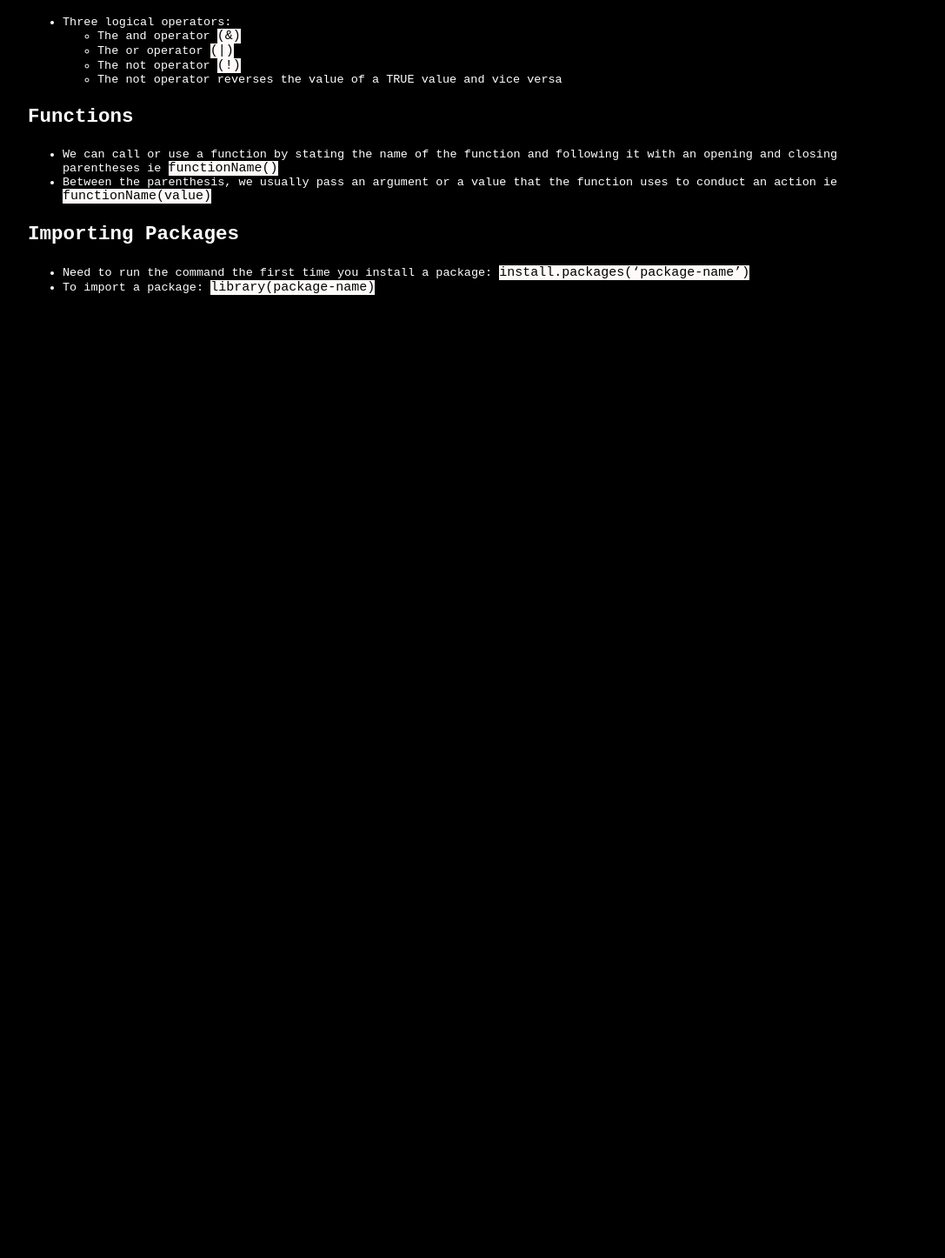
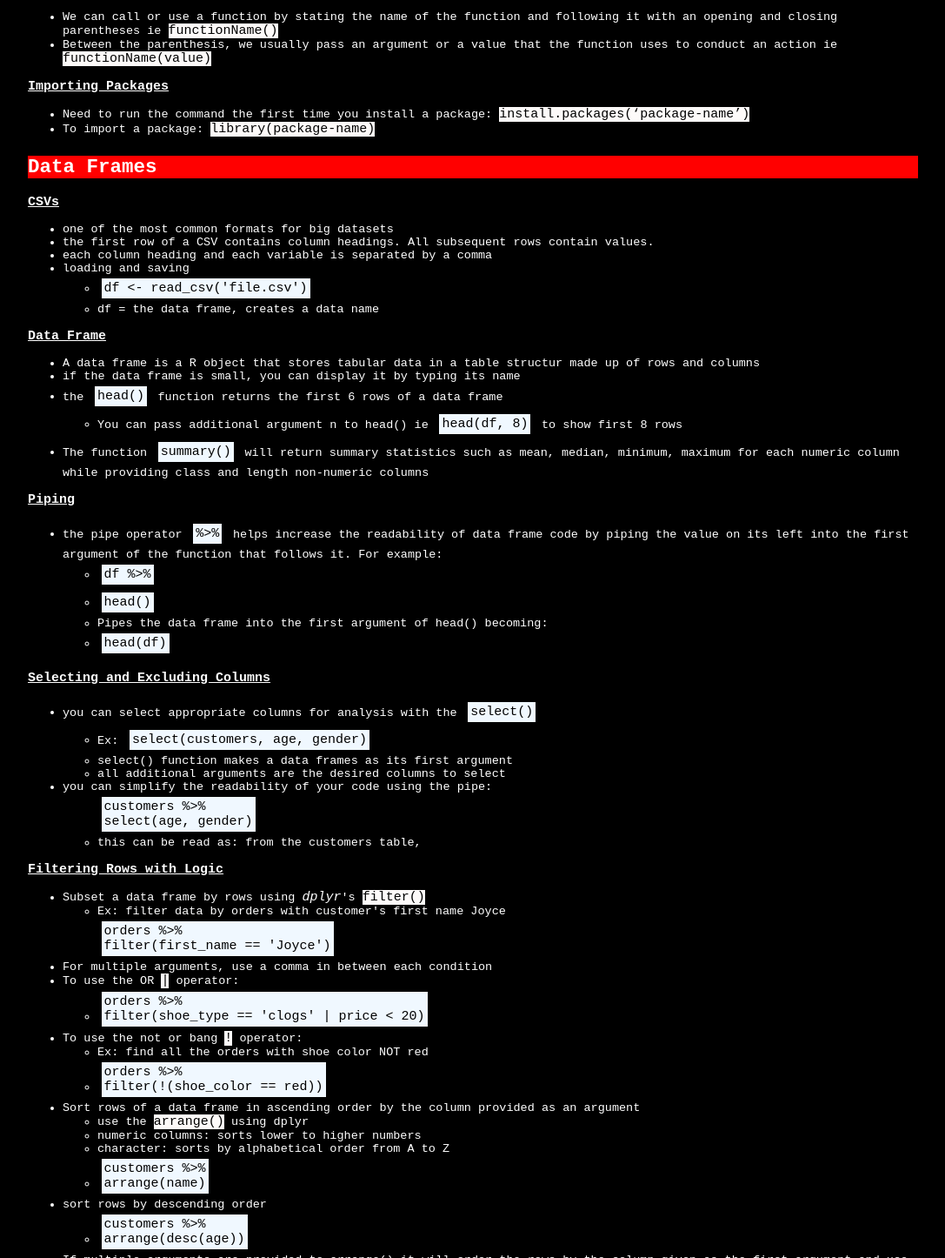
Before and after one commit to iamtherookie/learnR, a plain HTML site: page index.html in a window 1280 px wide. Shown: the part 1354-2800 px from the top of the page at 87% size, without its empty margins (96-1183 px from the left). Before the commit the page ends 1718 px from the top, so only its background shows below. Drawn offline with Linux system fonts and the light colour scheme.

Commit message:
update with new notes

```diff
--- a/index.html
+++ b/index.html
@@ -12,21 +12,15 @@
     <div id="toc-container">
       <p class="toc-title">Contents</p>
       <ul class="toc-list">
-        <li><a href="#basics">Basics</a></li>
-        <li><a href="#data-types">Data Types</a></li>
-        <li><a href="#variables">Variables</a></li>
-        <li><a href="#vectors">Vectors</a></li>
-        <li><a href="#conditionals">Conditionals</a></li>
-        <li><a href="#logical-operators">Logical Operators</a></li>
-        <li><a href="#functions">Functions</a></li>
-        <li><a href="#importing-packages">Importing Packages</a></li>
+        <li><a href="#intro">Introduction</a></li>
+        <li><a href="#data-frames">Data Frames</a></li>
       </ul>
     </div>
 
 
-    <!-- notes section -->
-
-    <h3 id="basics">Basics</h3>
+    <!-- Introduction section -->
+    <h2 id="intro">Introduction</h2>
+    <h3>Basics</h3>
     <ul>
       <li>File type: .rmd</li>
       <li>
@@ -41,7 +35,14 @@
       <li>Use “#” for making a comment</li>
     </ul>
 
-    <h3 id="data-types">Data Types</h3>
+    <h3>Libraries</h3>
+    <ul>
+      <li>dplyr</li>
+      <li>readr</li>
+      <li>tidyverse</li>
+    </ul>
+
+    <h3>Data Types</h3>
     <ul>
       <li>
         Numeric: Any number with or without a decimal point: 23, 0.23, and the
@@ -67,14 +68,14 @@
       </li>
     </ul>
 
-    <h3 id="variables">Variables</h3>
+    <h3>Variables</h3>
     <ul>
       <li>Variables allows us to store information and associate that information with a name</li>
       <li>Assign variables with an arrow sign (a carat and a dash) <-
         <p><code>Ex: full_name <- “First Last”</code></li></p>
     </ul>
 
-    <h3 id="vectors">Vectors</h3>
+    <h3>Vectors</h3>
     <ul>
       <li>List like structure</li>
       <ul><li><code>Ex: spring_months <- c(“March”, “April”, “May”, “June”) </code></li></ul>
@@ -92,7 +93,7 @@
 
     </ul>
 
-    <h3 id="conditionals">Conditionals</h3>
+    <h3>Conditionals</h3>
     <ul>
       <li>Run a task based on certain conditions</li>
       <li>If/Else statements are helpful:</li>
@@ -103,7 +104,7 @@
       }</code></pre>
     </ul>
 
-    <h3 id="logical-operators">Logical Operators</h3>
+    <h3>Logical Operators</h3>
     <ul>
       <li>Three logical operators:</li>
       <ul><li>The and operator <span>(&)</span></li>
@@ -113,13 +114,13 @@
       </ul>
     </ul>
 
-    <h3 id="functions">Functions</h3>
+    <h3>Functions</h3>
     <ul>
       <li>We can call or use a function by stating the name of the function and following it with an opening and closing parentheses ie <span>functionName()</span></li>
       <li>Between the parenthesis, we usually pass an argument or a value that the function uses to conduct an action ie <span>functionName(value)</span></li>
     </ul>
 
-    <h3 id="importing-packages">Importing Packages</h3>
+    <h3>Importing Packages</h3>
     <ul>
       <li>Need to run the command the first time you install a package:
           <span>install.packages(‘package-name’)</span></li>
@@ -127,5 +128,101 @@
           <span>library(package-name)</span></li>
     </ul>
 
+    <!-- data frames notes -->
+    <h2 id="data-frames">Data Frames</h2>
+
+    <h3>CSVs</h3>
+    <ul>
+      <li>one of the most common formats for big datasets</li>
+      <li>the first row of a CSV contains column headings. All subsequent rows contain values.</li>
+      <li>each column heading and each variable is separated by a comma</li>
+      <li>loading and saving</li>
+      <ul>
+        <li><code>df <- read_csv('file.csv')</code></li>
+        <li>df = the data frame, creates a data name</li>
+      </ul>
+    </ul>
+
+    <h3>Data Frame</h3>
+    <ul>
+      <li>A data frame is a R object that stores tabular data in a table structur
+      made up of rows and columns</li>
+      <li>if the data frame is small, you can display it by typing its name</li>
+      <li>the <code>head()</code> function returns the first 6 rows of a data frame</li>
+        <ul><li>You can pass additional argument n to head() ie <code>head(df, 8)</code> to show first 8 rows</li></ul>
+      <li>The function <code>summary()</code> will return summary statistics such as
+      mean, median, minimum, maximum for each numeric column while providing class and length
+      non-numeric columns</li>
+    </ul>
+
+    <h3>Piping</h3>
+    <ul>
+      <li>the pipe operator <code>%>%</code> helps increase the readability of data
+      frame code by piping the value on its left into the first argument of the function
+      that follows it. For example:</li>
+      <ul>
+        <li><code>df %>%</code></li>
+        <li><code>head()</code></li>
+        <li>Pipes the data frame into the first argument of head() becoming:</li>
+        <li><code>head(df)</code></li>
+      </ul>
+    </ul>
+
+    <h3>Selecting and Excluding Columns</h3>
+    <ul>
+      <li>you can select appropriate columns for analysis with the <code>select()</code></li>
+      <ul>
+        <li>Ex: <code>select(customers, age, gender)</code></li>
+        <li>select() function makes a data frames as its first argument</li>
+        <li>all additional arguments are the desired columns to select</li>
+      </ul>
+      <li>you can simplify the readability of your code using the pipe:</li>
+      <ul><code>customers %>%
+        select(age, gender)
+      </code>
+      <li>this can be read as: from the customers table,
+
+
+      </li>
+      </ul>
+    </ul>
+
+    <h3>Filtering Rows with Logic</h3>
+    <ul>
+      <li>Subset a data frame by rows using <i>dplyr</i>'s <span>filter()</span></li>
+      <ul>
+        <li>Ex: filter data by orders with customer's first name Joyce</li>
+        <code>orders %>%
+        filter(first_name == 'Joyce')</code>
+      </ul>
+      <li>For multiple arguments, use a comma in between each condition</li>
+      <li>To use the OR <span>|</span> operator:</li>
+      <ul>
+        <li><code>orders %>%
+        filter(shoe_type == 'clogs' | price < 20)</code></li>
+      </ul>
+      <li>To use the not or bang <span>!</span> operator:</li>
+      <ul>
+        <li>Ex: find all the orders with shoe color NOT red</li>
+        <li><code>orders %>%
+        filter(!(shoe_color == red))</code></li>
+      </ul>
+      <li>Sort rows of a data frame in ascending order by the column provided as an argument</li>
+      <ul>
+        <li>use the <span>arrange()</span> using dplyr</li>
+        <li>numeric columns: sorts lower to higher numbers</li>
+        <li>character: sorts by alphabetical order from A to Z</li>
+        <li><code>customers %>%
+        arrange(name)</code></li>
+      </ul>
+      <li>sort rows by descending order</li>
+      <ul>
+        <li><code>customers %>%
+        arrange(desc(age))</code></li>
+      </ul>
+      <li>If multiple arguments are provided to arrange() it will order the rows by
+      the column given as the first argument and use the additional columns to
+      break ties in the values of the preceding columns</li>
+    </ul>
   </body>
 </html>
--- a/styles.css
+++ b/styles.css
@@ -28,9 +28,17 @@ h1 {
 
 /* notes css */
 
+h2 {
+  font-size: 1.5rem;
+  background-color: red;
+  margin-top: 1.5rem;
+}
+
 h3 {
-  font-size: 1.5rem;
+  font-size: 1rem;
+  text-decoration: underline;
 }
+
 li {
   font-size: 0.9rem;
 }
@@ -40,7 +48,8 @@ code, pre {
   color: black;
   padding: 0.2rem;
   display: inline-block;
-  white-space: pre-wrap;
+  white-space: pre-line;
+  margin: .3rem;
 }
 
 span {
```
